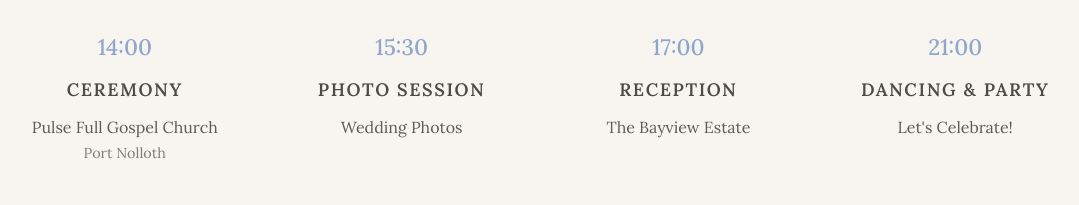
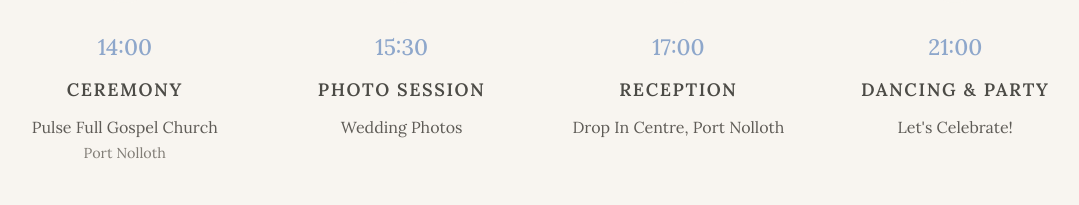
Before and after one commit to teddy-wests1de/mlandrew-wdng, a React (Vite) app: page / in a window 1280 px wide. Shown: the part 2439-2644 px from the top of the page, without its empty margins (100-1179 px from the left). Built offline with nearby package versions, Linux system fonts and the light colour scheme; a web font is replaced by a local one.

Commit message:
Update event location in EventDetails component

```diff
--- a/src/components/EventDetails.jsx
+++ b/src/components/EventDetails.jsx
@@ -80,7 +80,7 @@ function EventDetails() {
           </div>
 
           <div className="event-details-location">
-            The Bayview Estate
+            Drop In Centre, Port Nolloth
           </div>
 
         </div>
```
